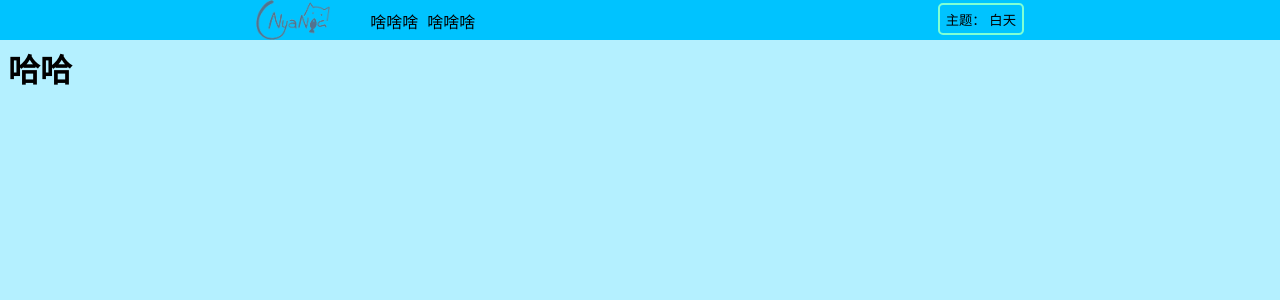
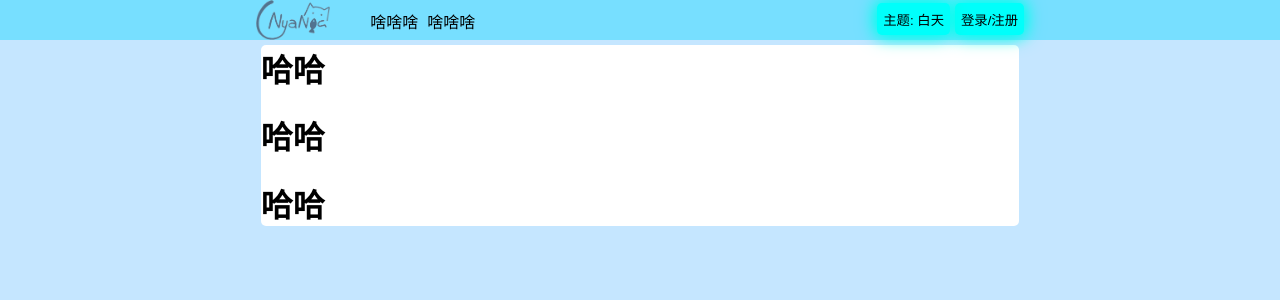
Before and after one commit to nyansite/nyansite-web, a Nuxt app: page / in a window 1280 px wide. Shown: the top 300 px of the page. Built offline with nearby package versions, Linux system fonts and the light colour scheme.

Commit message:
基础配置完成

```diff
--- a/app.vue
+++ b/app.vue
@@ -5,23 +5,15 @@
   </div>
 </template>
 
-<script lang="ts" setup>
-  import { useThemeStore } from './store/useThemeStore';
-
-  const themeStore = useThemeStore()
-  // 初始化body主题
-  document.body.setAttribute("class", themeStore.mode)
-
-
-</script>
-
 <style lang="scss">
 body{
   &.light{
-    background-color: rgb(180, 240, 255);
+    background-color: #c5e6ff;
+    color: black;
   }
   &.dark{
-    background-color: rgb(151, 189, 255);
+    background-color: #294877;
+    color: white;
   }
 }
 </style>
--- a/components/Header.vue
+++ b/components/Header.vue
@@ -10,8 +10,11 @@
                 啥啥啥
             </li>
         </ul>
+        <button>
+            登录/注册
+        </button>
         <button @click="switchTheme">
-            主题： {{ themeStore.mode === "light" ? "白天" : "夜晚" }}
+            主题: {{ themeStore.mode === "light" ? "白天" : "夜晚" }}
         </button>
     </div>
   </header>
@@ -35,10 +38,26 @@ function switchTheme() {
 <style lang="scss" scoped>
     header{
         &.light{
-            background-color: rgb(0, 195, 255);
+            background-color: rgb(119, 223, 255);
+            .content{
+                button{
+                    color: black;
+                    background-color: rgb(0, 255, 251);
+                    box-shadow: 0 0 15px rgb(0, 255, 251),
+                                0 0 20px rgb(0, 255, 217);
+                }
+            }
         }
         &.dark{
-            background-color: rgb(0, 119, 255);
+            background-color: rgb(47, 137, 255);
+            .content{
+                button{
+                    color: white;
+                    background-color: rgb(13, 0, 255);
+                    box-shadow: 0 0 15px rgb(72, 0, 255),
+                                0 0 20px rgb(168, 5, 255);
+                }
+            }
         }
         position: fixed;
         left: 0;
@@ -66,24 +85,26 @@ function switchTheme() {
                     display: inline;
                     margin-right: 5px;
                     &:hover{
-                        color: rgb(168, 255, 232);
+                        color: rgb(251, 0, 255);
                         cursor: pointer;
                     }
                 }
             }
             button{
                 display: inline;
-                position: absolute;
+                position: relative;
+                float: right;
                 right: 0;
                 top: 3px;
-                background-color: transparent;
-                border: 2px solid aquamarine;
+                border: 0;
                 border-radius: 5px;
+                margin-left: 5px;
                 height: 80%;
                 transition: all, 0.3s;
                 &:hover{
-                    background-color: white;
-                    border: 2px solid violet;
+                    background-color: rgb(251, 0, 255);
+                    box-shadow: 0 0 15px rgb(253, 125, 255),
+                                0 0 20px rgb(255, 0, 179);
                     cursor: pointer;
                 }
             }
--- a/layouts/default.vue
+++ b/layouts/default.vue
@@ -1,17 +1,29 @@
 <template>
     <Header/>
-    <main>
+    <main :class="themeStore.mode">
         <slot/>
     </main>
-
 </template>
 
 <script lang="ts" setup>
 import Header from '~/components/Header.vue';
+import { useThemeStore } from '~/store/useThemeStore';
+
+const themeStore = useThemeStore()
 </script>
 
 <style lang="scss" scoped>
   main{
     margin: 45px auto;
+    width: 60%;
+    border-radius: 5px;
+    &.light{
+      background-color: white;
+    }
+    &.dark{
+      background-color: rgb(0, 127, 254);
+    }
   }
+
+
 </style>
--- a/nuxt.config.ts
+++ b/nuxt.config.ts
@@ -12,8 +12,8 @@ export default defineNuxtConfig({
         host: "0.0.0.0",
         port: 8080
     },
-    // 是否开启服务端渲染
-    ssr: false,
+    // 服务端渲染
+    ssr: true,
     // 设置全局SEO(head头部的相关内容)
     app: {
         head: {
@@ -22,7 +22,7 @@ export default defineNuxtConfig({
                 lang: "zh"
             },
             title: "喵站",
-            viewport: "width-device-width, initial-scale=1",
+            viewport: "width=device-width, initial-scale=1",
             charset: "utf-8",
             meta: [
                 { name: "description", content: "亚文化交流网站，欢迎各位" }
@@ -30,8 +30,11 @@ export default defineNuxtConfig({
             link: [
                 { rel: 'icon', type: "image/x-icon", href: "/favicon.ico"}
             ],
+            noscript: [
+                { children: 'JavaScript is required' }
+            ]
         },
         buildAssetsDir: "/nuxt/",
-        baseURL: "/nyansite-web-preview/" // 仅仅用于github pages预览，部署请使用baseURL: "/"
+        baseURL: "/nyansite-preview/" // 仅仅用于github pages预览，部署请使用baseURL: "/"
     }
 })
--- a/package.json
+++ b/package.json
@@ -8,13 +8,13 @@
     "postinstall": "nuxt prepare"
   },
   "devDependencies": {
-    "@pinia/nuxt": "^0.4.10",
     "@types/node": "^20.1.2",
     "@vueuse/nuxt": "^10.1.2",
     "nuxt": "^3.4.3",
     "sass": "^1.62.1"
   },
   "dependencies": {
+    "@pinia/nuxt": "^0.4.10",
     "@vueuse/core": "^10.1.2",
     "pinia": "^2.0.36"
   }
--- a/pages/index.vue
+++ b/pages/index.vue
@@ -1,10 +1,20 @@
 <template>
     <NuxtLayout>
+        <h1>哈哈</h1>
+        <h1>哈哈</h1>
         <h1>哈哈</h1>
     </NuxtLayout>
 </template>
 
 <script lang="ts" setup>
+import { useThemeStore } from "~/store/useThemeStore"
+
+// 初始化Body样式
+const themeStore = useThemeStore()
+onBeforeMount(() => {
+    document.body.setAttribute("class", themeStore.mode)
+})
+
 
 </script>
 
--- a/store/useThemeStore.ts
+++ b/store/useThemeStore.ts
@@ -7,14 +7,13 @@ import { useColorMode } from '@vueuse/core';
 export const useThemeStore = defineStore("themeStore", {
     state: () => {
         return {
-            mode: useColorMode()   // light或dark
+            mode: useColorMode(),   // light或dark
         }
     },
     actions: {
         // 切换主题
         switchMode(mode: "light" | "dark" | "auto"){
             this.mode = mode
-            // 切换body主题
             document.body.setAttribute("class", this.mode)
         }
     },
```
